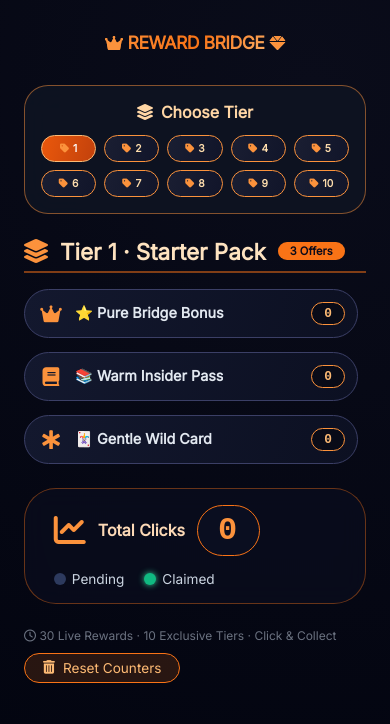
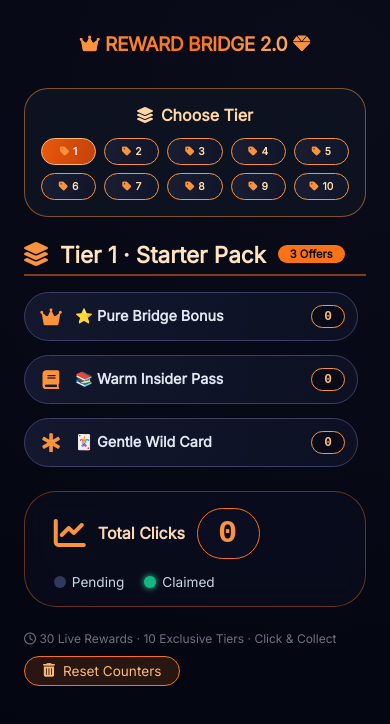
Before and after one commit to BrightLaunchHub/RewardBridge, a plain HTML site: page index.html in a window 390 px wide. Drawn offline with Linux system fonts and the light colour scheme.

Commit message:
Update index.html

```diff
--- a/index.html
+++ b/index.html
@@ -3,7 +3,7 @@
 <head>
   <meta charset="UTF-8">
   <meta name="viewport" content="width=device-width, initial-scale=1.0, user-scalable=yes">
-  <title>Reward Bridge | 30 Exclusive Rewards</title>
+  <title>Reward Bridge 2.0 | 30 Exclusive Rewards</title>
   <link rel="preconnect" href="https://fonts.googleapis.com">
   <link rel="preconnect" href="https://fonts.gstatic.com" crossorigin>
   <link href="https://fonts.googleapis.com/css2?family=Inter:opsz,wght@14..32,300;400;500;600;700;800&display=swap" rel="stylesheet">
@@ -126,14 +126,33 @@
       align-items: center;
       gap: 12px;
       flex-wrap: nowrap;
+      white-space: nowrap;
       justify-content: center;
-      white-space: nowrap;
     }
 
     .hero h1 i {
       background: none;
       -webkit-text-fill-color: #fb923c;
       font-size: 2rem;
+    }
+
+    @media (max-width: 550px) {
+      .hero h1 {
+        font-size: 1.4rem;
+        gap: 8px;
+      }
+      .hero h1 i {
+        font-size: 1.3rem;
+      }
+    }
+    @media (max-width: 400px) {
+      .hero h1 {
+        font-size: 1.2rem;
+        gap: 6px;
+      }
+      .hero h1 i {
+        font-size: 1.1rem;
+      }
     }
 
     .stats-card {
@@ -403,28 +422,6 @@
       .btn-grid { max-height: 45vh; }
       .stats-card { margin-top: 1.5rem; }
     }
-
-    @media (max-width: 550px) {
-      .hero h1 {
-        font-size: 1.4rem;
-        gap: 8px;
-        white-space: nowrap;
-      }
-      .hero h1 i {
-        font-size: 1.3rem;
-      }
-    }
-    @media (max-width: 400px) {
-      .hero h1 {
-        font-size: 1.1rem;
-        gap: 5px;
-        white-space: nowrap;
-      }
-      .hero h1 i {
-        font-size: 1rem;
-      }
-    }
-
     @media (min-width: 851px) {
       .mobile-tier-bar { display: none; }
     }
@@ -434,7 +431,7 @@
 <div class="main-container">
   <div class="content-area">
     <div class="hero">
-      <h1><i class="fas fa-crown"></i> REWARD BRIDGE <i class="fas fa-gem"></i></h1>
+      <h1><i class="fas fa-crown"></i> REWARD BRIDGE 2.0 <i class="fas fa-gem"></i></h1>
     </div>
 
     <div class="mobile-tier-bar" id="mobileTierBar">
@@ -474,38 +471,38 @@
 </div>
 
 <script>
-  // ==================== 30 NEW LINKS (illuminationacceptedkeynote.com) ====================
+  // ==================== 30 NEW LINKS (smelthrsfranz.com) ====================
   const ALL_LINKS = [
-    "https://illuminationacceptedkeynote.com/j9eip5nu?key=38c83fca11b9ee0ffb04655eb1c12683",
-    "https://illuminationacceptedkeynote.com/pgcpkxf32?key=6faaedcf132153e37e64f44c89392b3d",
-    "https://illuminationacceptedkeynote.com/ikrij0py6?key=dd9153ec438b88be927a43a683e2e22b",
-    "https://illuminationacceptedkeynote.com/nh1wc1nea?key=1d2a137ff77ba77c1e7f2eb3b46d2d3d",
-    "https://illuminationacceptedkeynote.com/msisam9h?key=4315a40678c60b4e6c162e12eaca2f35",
-    "https://illuminationacceptedkeynote.com/k9pggu6wtf?key=fa9c2612f5dfb7f9d3c200050730e764",
-    "https://illuminationacceptedkeynote.com/cm6ts45k36?key=d9caabd7b3a5e8a57fe81300944f4e66",
-    "https://illuminationacceptedkeynote.com/hyagc7waem?key=f0088f55125f301824717e8a90b0da50",
-    "https://illuminationacceptedkeynote.com/fhuy1guj?key=893e446f7b6c7d0a32c373ec713cbfa2",
-    "https://illuminationacceptedkeynote.com/cfcfm8qfqr?key=6b0abe3847f54684a92d9b7523ae34cc",
-    "https://illuminationacceptedkeynote.com/x4jiqz0tt?key=ea449ceead178719f2e20f62cdc4891f",
-    "https://illuminationacceptedkeynote.com/nxwvitj1?key=d496b854a77d1f06de11af93b1f7778f",
-    "https://illuminationacceptedkeynote.com/hcs6d9eq?key=3fda54a78134d4c07a6c5050e58aa6cb",
-    "https://illuminationacceptedkeynote.com/qyk0g8t6g?key=35a8370e78d378b1aef9e947e1863f0c",
-    "https://illuminationacceptedkeynote.com/jcfgfzkvw?key=4a50af2a9cca7659acf71414a6666e37",
-    "https://illuminationacceptedkeynote.com/g2iyck9u?key=7e4364ed9689da45d6c73c331b8c4b78",
-    "https://illuminationacceptedkeynote.com/x5s60cdv35?key=3c7d88971fc48920500834dced3d343f",
-    "https://illuminationacceptedkeynote.com/yk2nn6z9sc?key=48e65139e24bc3f8ef290cfbb97075b4",
-    "https://illuminationacceptedkeynote.com/pvgvkm5r?key=19f4f245176cf138321df1d92bc901d0",
-    "https://illuminationacceptedkeynote.com/uiyv9zzr?key=e266366b6e208bddc5bf69445bab9c92",
-    "https://illuminationacceptedkeynote.com/cf9s06mimg?key=e56ecae47ccdf947e1271c938978e072",
-    "https://illuminationacceptedkeynote.com/kws3cdbh8i?key=129be08fa8a282a1a39c1e63f8353726",
-    "https://illuminationacceptedkeynote.com/t3wbebkns?key=38c76b297868732fde27c899037443d2",
-    "https://illuminationacceptedkeynote.com/dn1qrfpvzc?key=564193498bad7a8c04822ddb816e922d",
-    "https://illuminationacceptedkeynote.com/ef640z0k1?key=4cb851141a81b95909c98c0fa4579e37",
-    "https://illuminationacceptedkeynote.com/k7tkpjff?key=5287fb89cd1ebd4a821338ed5d2d9ad3",
-    "https://illuminationacceptedkeynote.com/wr3auafpxw?key=32847f18d1cea9478b339ad93de0a463",
-    "https://illuminationacceptedkeynote.com/mira2jep?key=d4c213dd9212bdfce1136ce1e82e9a5d",
-    "https://illuminationacceptedkeynote.com/c2yg3kq7?key=4ede73d29a6d9153d76a4b864e3b8ad6",
-    "https://illuminationacceptedkeynote.com/nbv3iupw?key=87aaf987e1b087798fa54981f0ec76d5"
+    "https://smelthrsfranz.com/c2cewhu1m?key=76a68b5ac1f4500afbb4f0a5ee348103",
+    "https://smelthrsfranz.com/k4n0vcvnmp?key=fb434129e2acc0fb3fb3476829e6c1e7",
+    "https://smelthrsfranz.com/q4zc8ta7y?key=f57c69cdef00dccd7d75f90c3caf5f71",
+    "https://smelthrsfranz.com/xh6cjz7n?key=95c9e393388202db85be474539c1533c",
+    "https://smelthrsfranz.com/z3uy11swnc?key=902f07e29b45adb090766d75a5c66ee6",
+    "https://smelthrsfranz.com/rka1w0mj8?key=0ba32d8218f164fb5dc0463925e7d972",
+    "https://smelthrsfranz.com/u7ik9tqz?key=a8f15113ac24f8c4d56dcb3da862685d",
+    "https://smelthrsfranz.com/cyc6z0rp?key=a42281dd800b52e45703797e5d8f4da3",
+    "https://smelthrsfranz.com/gr9yar5d5?key=7cdbc020d9ed5eb7adf45ce04d4ef690",
+    "https://smelthrsfranz.com/ymkk7uin0a?key=033600302ee7fa012d0ccdcf31a1de92",
+    "https://smelthrsfranz.com/fte8jgufa?key=4a45dedf5d65f3f1eb279e6370e5341b",
+    "https://smelthrsfranz.com/nxpg05nn?key=d980c155ef3c6ca4ed982fedf2b09fe3",
+    "https://smelthrsfranz.com/jcu4rppyrm?key=094b325bc3bf16f116d57b4943c25b5f",
+    "https://smelthrsfranz.com/qui1jez4?key=a6771846e3755a1f947096065f1304e7",
+    "https://smelthrsfranz.com/jwdzz4pw?key=b43725b094759b5004c3d7da36d93704",
+    "https://smelthrsfranz.com/k92yui8z?key=3355e7c15c454540ed76e7cbeda71937",
+    "https://smelthrsfranz.com/m2nhgese0?key=f00169636022d8b1e6ff66b66bb6ab56",
+    "https://smelthrsfranz.com/q6g12k2scy?key=290c0144980b539967a1af50ca15b92b",
+    "https://smelthrsfranz.com/qujcu3cfm8?key=9c85794db52686397d95215292177928",
+    "https://smelthrsfranz.com/qsuqqqqt16?key=8d14e5e5077dcaf26914022ff15de7b5",
+    "https://smelthrsfranz.com/g02a3cis?key=24d36c7673c8e7281ae3d2acfd392a92",
+    "https://smelthrsfranz.com/zxr7c5hq?key=65a686c83b637e9191ee504f19d73eb1",
+    "https://smelthrsfranz.com/e30e9ir9ec?key=daa9df8eeda6d79e63dda1db9ec613a4",
+    "https://smelthrsfranz.com/ha16a4sa?key=444d5837553adda8281ac1baeee8e980",
+    "https://smelthrsfranz.com/p93bn5errs?key=700ade9a9a5c6f0de563eb16f9f83180",
+    "https://smelthrsfranz.com/fhnxdxhnx?key=2fa1481ce9d3b970ac1a08efea7bc197",
+    "https://smelthrsfranz.com/mj7pmtjpz?key=fd90a3df9525a8f0e0b5bc63b2580669",
+    "https://smelthrsfranz.com/uu66zwied4?key=af12ce390889ad2cda16ff54e50238e7",
+    "https://smelthrsfranz.com/v9p5a9xs04?key=817118fcd6e99dc2a4bab634831e2ae7",
+    "https://smelthrsfranz.com/hawusju5fs?key=a6f80e83df868a2b4ad86e2fb3e79bfa"
   ];
 
   // ========== USER-FRIENDLY & AD-COMPLIANT OFFER NAMES (30 unique, gentle and clear) ==========
```
